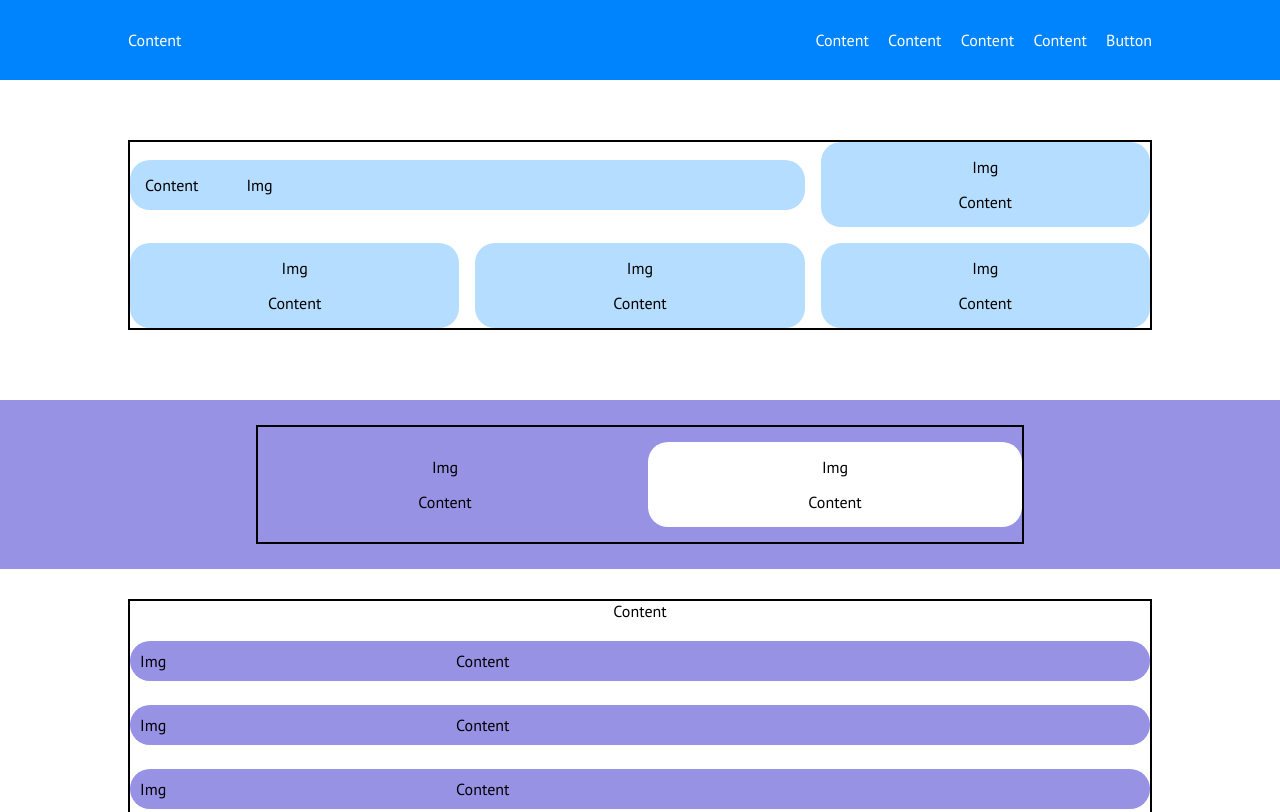
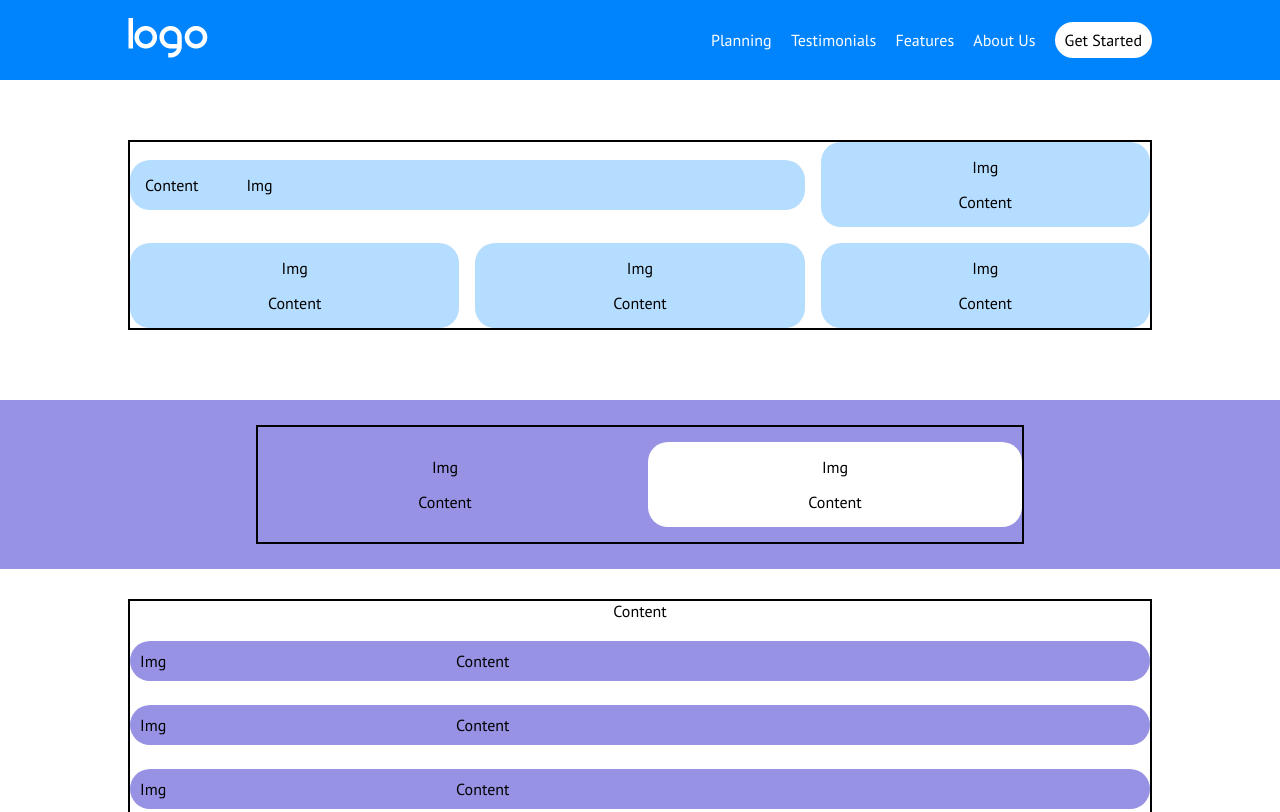
Before and after one commit to GiovanniCadoni/htmlcss-responsive-layout, a plain HTML site: page index.html in a window 1280 px wide. Shown: the top 812 px of the page. Drawn offline with Linux system fonts and the light colour scheme.

Commit message:
fixed header

```diff
--- a/css/style.css
+++ b/css/style.css
@@ -22,6 +22,17 @@ body{
 .text-align{
     text-align: center;
 }
+
+.button{
+    padding: 8px 10px;
+    border-radius: 25px;
+    border: transparent;
+}
+
+.bg-white{
+    background-color: white;
+    color: black;
+}
 /*/COMMON*/
 
 /*HEADER*/
@@ -44,6 +55,10 @@ body{
     display: none;
 }
 
+.short-menu{
+    font-size: 1.8rem;
+}
+
 .nav-menu{
     list-style: none;
     display: flex;
@@ -53,6 +68,10 @@ body{
 .nav-menu a{
     text-decoration: none;
     color: white;
+}
+
+.header-block .button{
+    color: black;
 }
 
 @media screen and (min-width: 992px) {
--- a/index.html
+++ b/index.html
@@ -17,18 +17,18 @@
         <header class="header-block">
             <div class="header-container">
                 <div class="logo">
-                    Content
+                    <img src="./img/logo.png" alt="logo">
                 </div>
                 <div class="short-menu">
-                    Icon
+                    <i class="fa-solid fa-bars"></i>
                 </div>
                 <div class="long-menu">
                     <ul class="nav-menu">
-                        <li><a href="">Content</a></li>
-                        <li><a href="">Content</a></li>
-                        <li><a href="">Content</a></li>
-                        <li><a href="">Content</a></li>
-                        <li><a href="">Button</a></li>
+                        <li><a href="">Planning</a></li>
+                        <li><a href="">Testimonials</a></li>
+                        <li><a href="">Features</a></li>
+                        <li><a href="">About Us</a></li>
+                        <li><a class="button bg-white" href="">Get Started</a></li>
                     </ul>
                 </div>
             </div>
```
